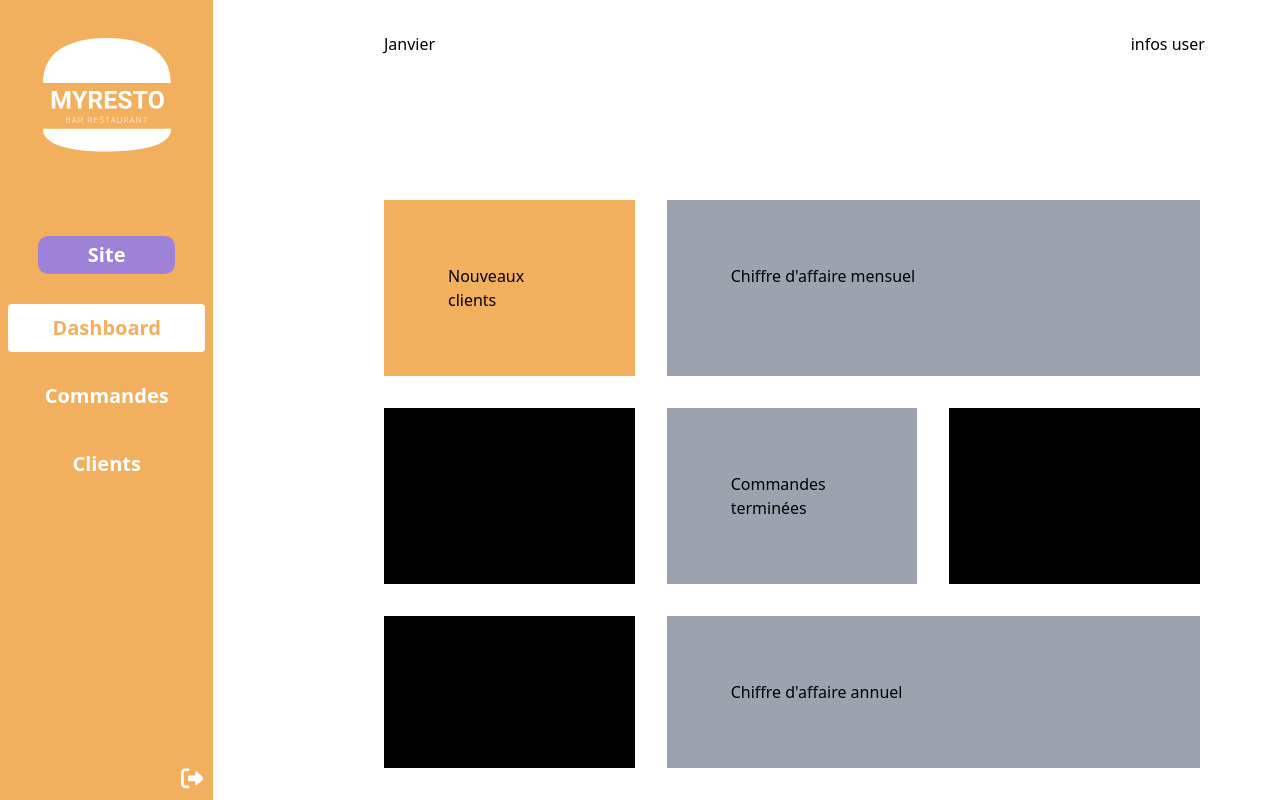
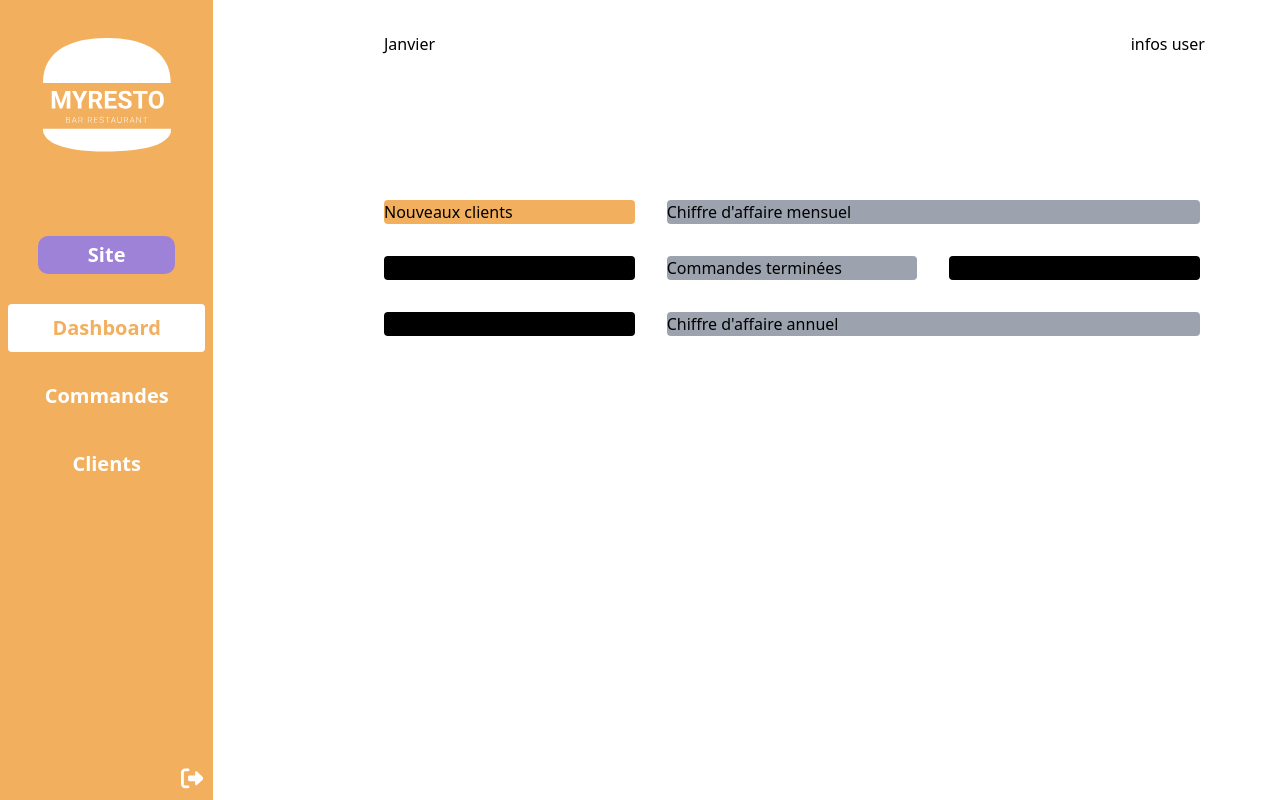
Before and after one commit to Greygoose78/MyResto-Front, a website: page src/components/pages/managers/dashboard.html in a window 1280 px wide. Drawn offline with nearby package versions, Linux system fonts and the light colour scheme; files that its build step writes are made by us from their sources.

Commit message:
first commit

```diff
--- a/src/components/pages/managers/dashboard.html
+++ b/src/components/pages/managers/dashboard.html
@@ -60,17 +60,16 @@
             </div>
 
             <div class="grille">
-                <div class="case-dashboard bg-orange">Nouveaux clients</div>
-                <div class="case-dashboard bg-gray-400 col-span-2">Chiffre d'affaire mensuel</div>
+                <div class="case-dashboard rounded bg-orange">Nouveaux clients</div>
+                <div class="case-dashboard rounded bg-gray-400 col-span-2">Chiffre d'affaire mensuel</div>
 
-                <div class="case-dashboard bg-black">Commandes en cours</div>
-                <div class="case-dashboard bg-gray-400">Commandes terminées</div>
-                <div class="case-dashboard bg-black">Commandes annulées</div>
+                <div class="case-dashboard rounded bg-black">Commandes en cours</div>
+                <div class="case-dashboard rounded bg-gray-400">Commandes terminées</div>
+                <div class="case-dashboard rounded bg-black">Commandes annulées</div>
 
-                <div class="case-dashboard bg-black">dsq</div>
-                <div class="case-dashboard bg-gray-400 col-span-2">Chiffre d'affaire annuel</div>
+                <div class="case-dashboard rounded bg-black">dsq</div>
+                <div class="case-dashboard rounded bg-gray-400 col-span-2">Chiffre d'affaire annuel</div>
             </div>
-
         </div>
     </div>
 </body>
--- a/src/css/input.css
+++ b/src/css/input.css
@@ -36,8 +36,9 @@
 .grille{
     @apply grid grid-cols-3 mt-20 mr-20 gap-8 pt-16;
 }
+
 .case-dashboard{
-    @apply  p-16
+    @apply p-0 rounded;
 }
 
 .onglet-gerant-on{
```
Also changed, not shown: README.md.
